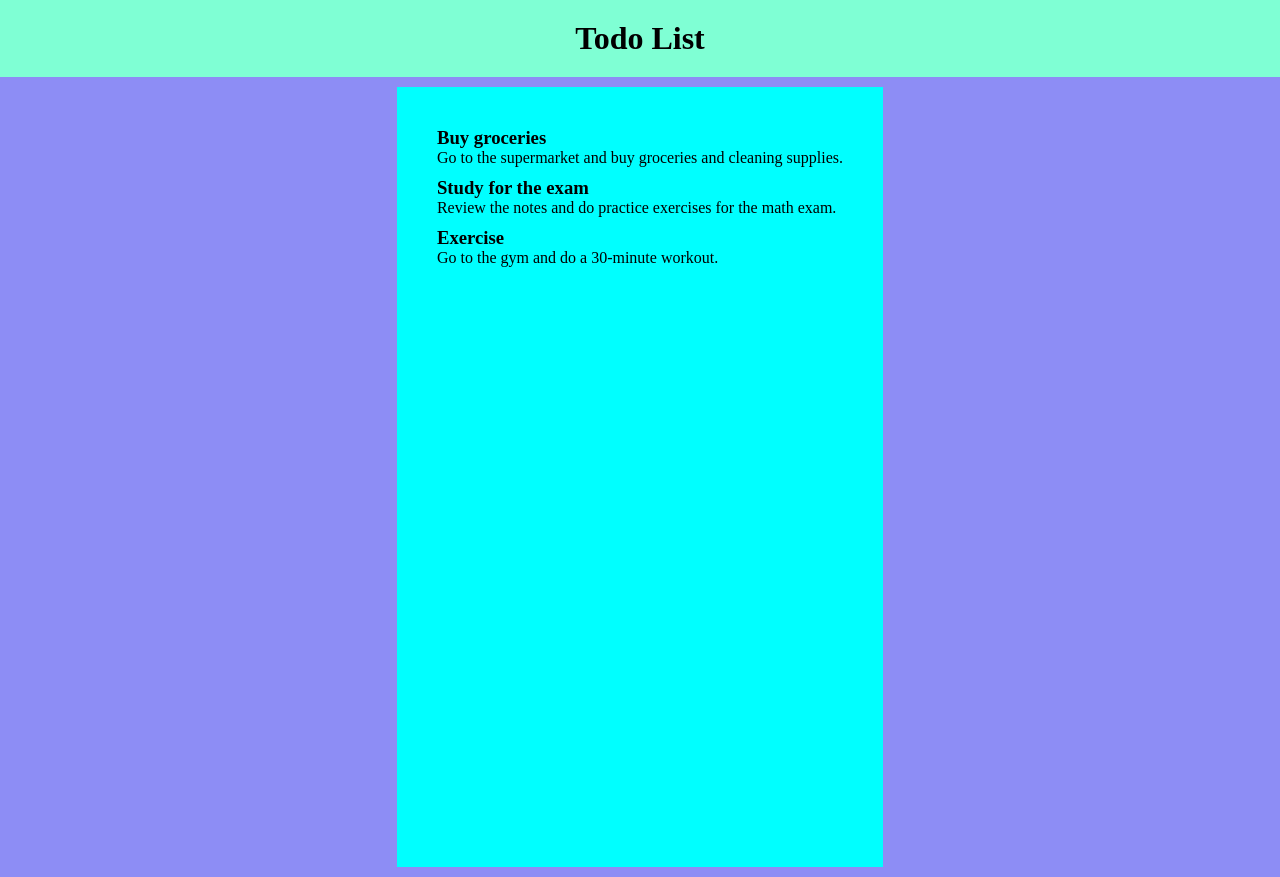
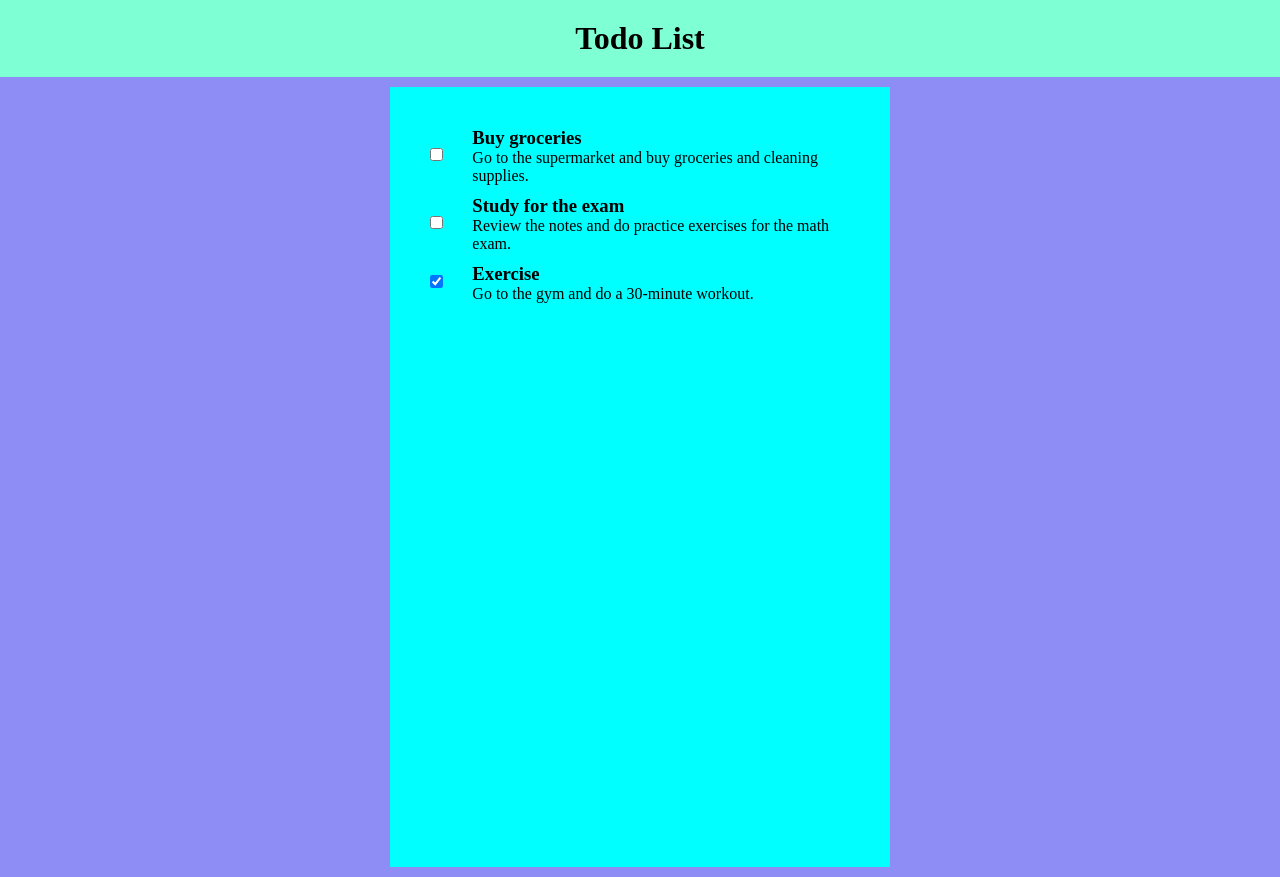
Before and after one commit to godidev/todo-list, a React (Vite) app: page / in a window 1280 px wide. Built offline with nearby package versions, Linux system fonts and the light colour scheme.

Commit message:
feat: add checkbox to todos

```diff
--- /dev/null
+++ b/src/components/TodoItem.css
@@ -0,0 +1,5 @@
+.todo-item {
+  display: grid;
+  grid-template-columns: 10% auto;
+  align-items: center;
+}
--- a/src/components/TodoItem.jsx
+++ b/src/components/TodoItem.jsx
@@ -1,8 +1,15 @@
+import './TodoItem.css'
+
 export default function TodoItem({ todo }) {
   return (
-    <div>
-      <h3>{todo.name}</h3>
-      <p>{todo.description}</p>
+    <div className="todo-item">
+      <div>
+        <input type="checkbox" checked={todo.completed} />
+      </div>
+      <div>
+        <h3>{todo.name}</h3>
+        <p>{todo.description}</p>
+      </div>
     </div>
   )
 }
```
